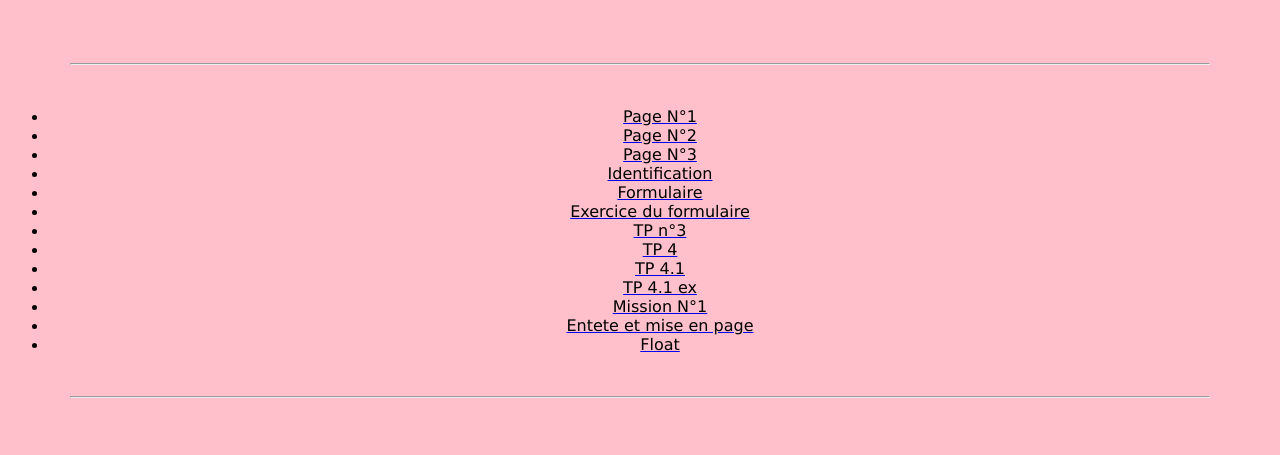
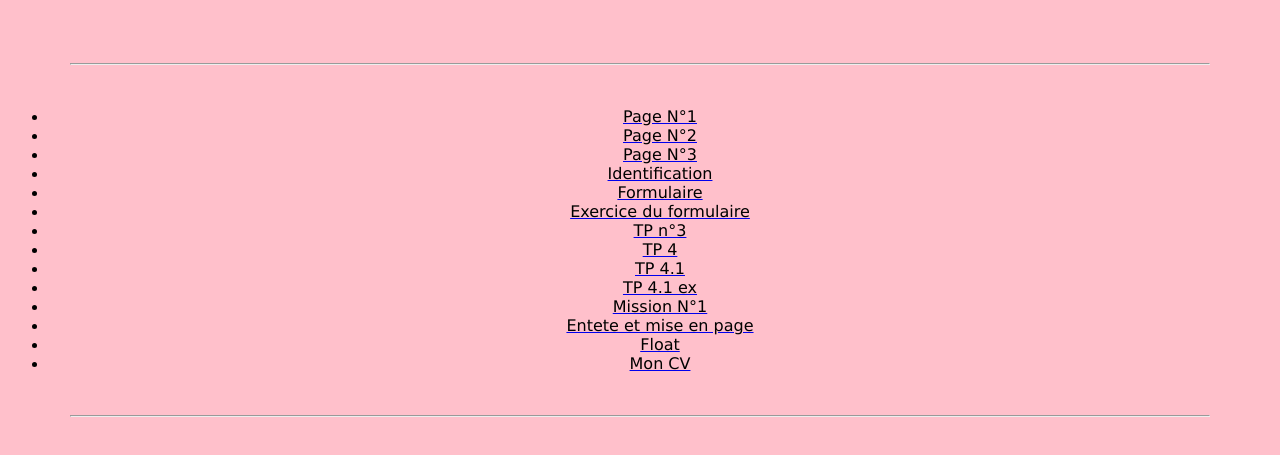
Before and after one commit to SupraMK/SiteBTSGS, a plain HTML site: page index.html in a window 1280 px wide. Shown: the part 241-696 px from the top of the page. Drawn offline with Linux system fonts and the light colour scheme.

Commit message:
Update index.html

```diff
--- a/index.html
+++ b/index.html
@@ -26,6 +26,7 @@
 	<center><li><a href="mission/mision.html"> <font color="black" face="verdana"> Mission N°1</font> </a></center>
 	<center><li><a href="entete/03.html"> <font color="black" face="verdana">Entete et mise en page</font> </a></center>
 	<center><li><a href="float/float.html"> <font color="black" face="verdana">Float</font> </a></center>
+	<center><li><a href="cv/cv.html"> <font color="black" face="verdana">Mon CV</font> </a></center>
 
 </ul>
 	<br>
```
